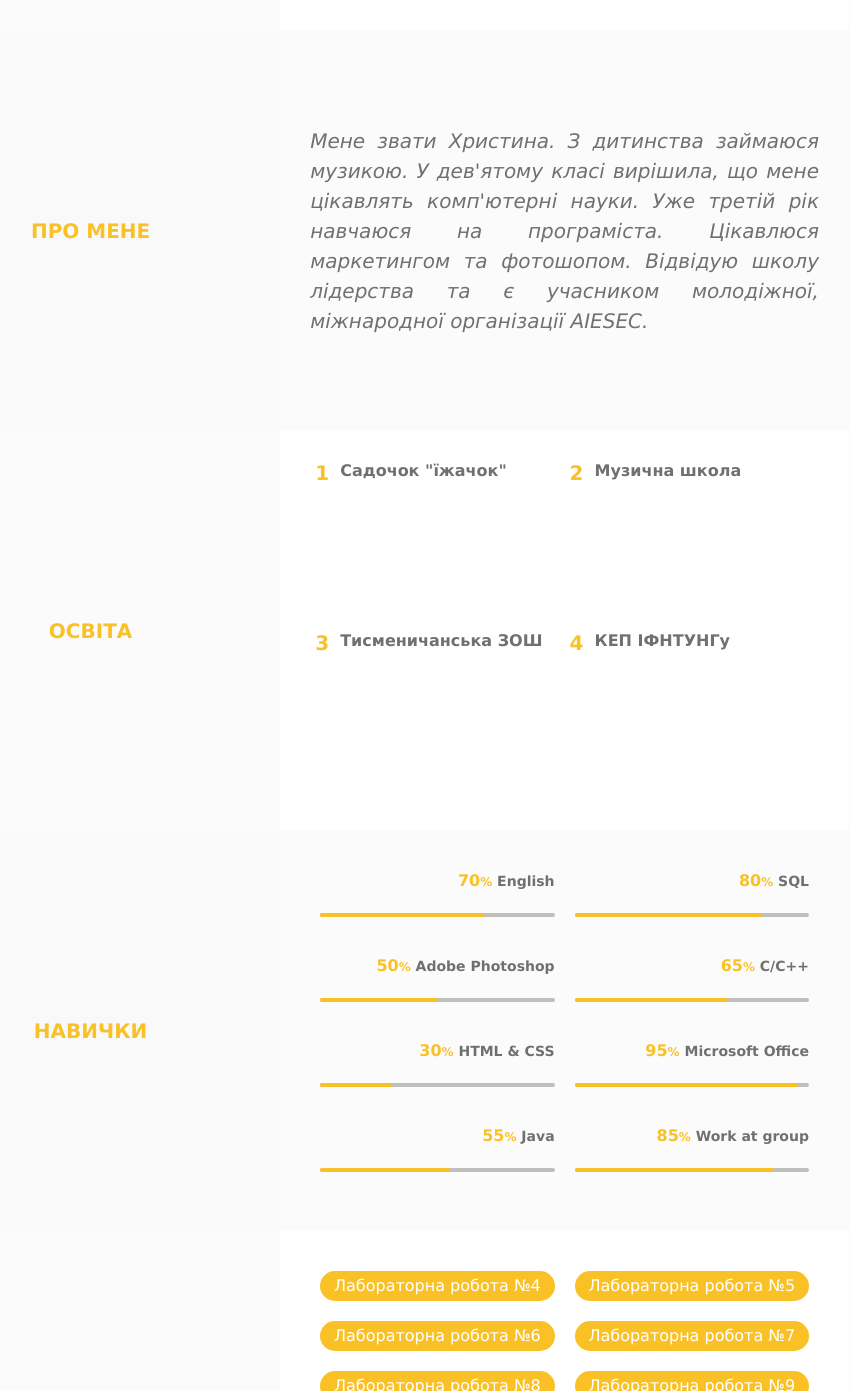
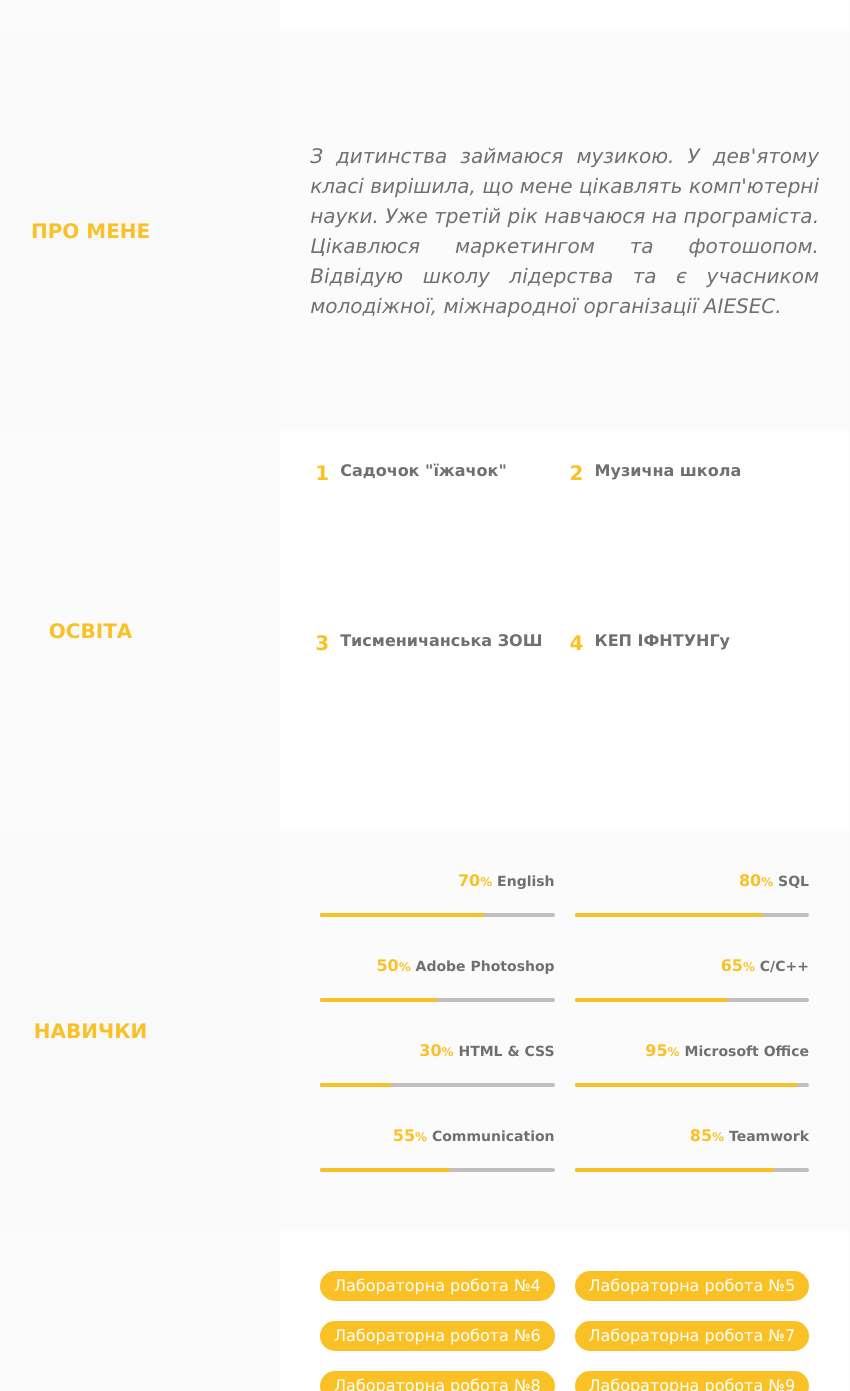
Before and after one commit to khrystynatk/khrystynatk.github.io, a plain HTML site: page index.html in a window 1280 px wide. Shown: the part 520-1911 px from the top of the page, without its empty margins (265-1115 px from the left). Drawn offline with Linux system fonts and the light colour scheme.

Commit message:
Update index.html

```diff
--- a/index.html
+++ b/index.html
@@ -8,7 +8,7 @@
 <body>
 	<div class="container"></div>
 		<div class="wrap">
-			<!-- <div class="navigation"> -->
+
 
 				<ul class="navigation">
 				<li><a href="#1">головна</a></li>
@@ -18,7 +18,7 @@
 				<li><a href="#5">портфоліо</a></li>
 				</ul>
 
-			<!-- </div> -->
+
 			<div class="item" id="1">
 				<div class="item-first " ><img src="images/image.jpg" alt="" ></div>
 				<div class="item-second">
@@ -43,7 +43,7 @@
 				<div class="item-first">про мене</div>
 				<div class="item-second about-me">
 					<p>
-					Мене звати Христина. З дитинства займаюся музикою. У дев'ятому класі вирішила, що мене цікавлять комп'ютерні науки. Уже третій рік навчаюся на програміста. Цікавлюся маркетингом та фотошопом. Відвідую школу лідерства та є учасником молодіжної, міжнародної організації AIESEC.
+					З дитинства займаюся музикою. У дев'ятому класі вирішила, що мене цікавлять комп'ютерні науки. Уже третій рік навчаюся на програміста. Цікавлюся маркетингом та фотошопом. Відвідую школу лідерства та є учасником молодіжної, міжнародної організації AIESEC.
 				</p>
 			</div>
 			</div>
@@ -69,13 +69,9 @@
 						<li class="frth"><span class="quantity number">65</span><span class="quantity per-cent">%</span> C/C++</li>
 						<li class="fth"><span class="quantity number">30</span><span class="quantity per-cent">%</span> HTML & CSS</li>
 						<li class="sxth"><span class="quantity number">95</span><span class="quantity per-cent">%</span> Microsoft Office</li>
-						<li class="svnth"><span class="quantity number">55</span><span class="quantity per-cent">%</span> Java</li>
-						<li class="egth"><span class="quantity number">85</span><span class="quantity per-cent">%</span> Work at group</li>
+						<li class="svnth"><span class="quantity number">55</span><span class="quantity per-cent">%</span> Communication</li>
+						<li class="egth"><span class="quantity number">85</span><span class="quantity per-cent">%</span> Teamwork</li>
 					</ul>
-
-					<!-- before per cents after lines	 -->
-					<!-- фон сірий , а потім до кожного окремо залавати фон з відповідним заоиттям -->
-
 				</div>
 			</div>
 
@@ -90,10 +86,6 @@
 					<a href="#" class="item-portfolio">Лабораторна робота №9</a>
 				</div>
 			</div>
-
-
 		</div>
-
-
 </body>
 </html>
```
